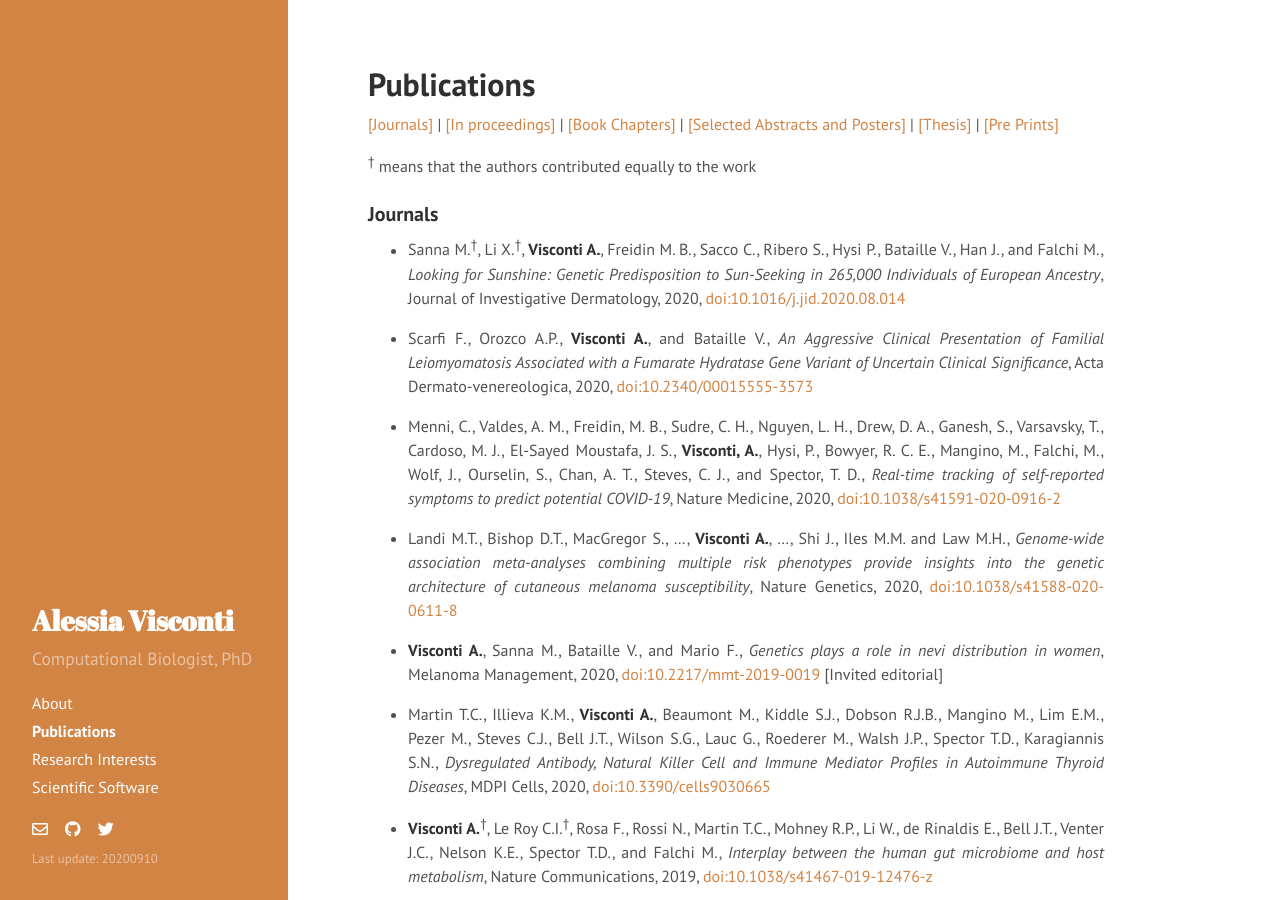
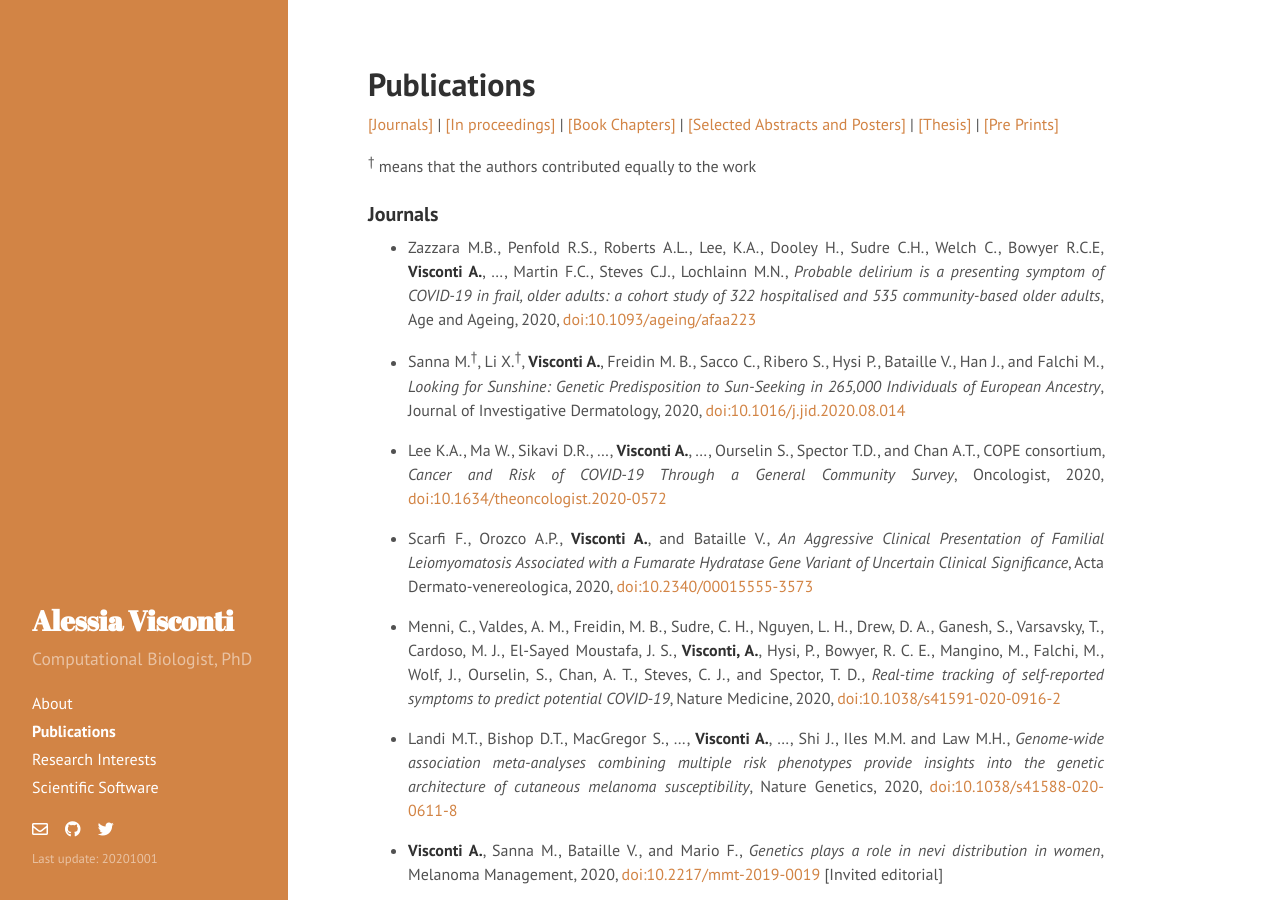
Before and after one commit to alesssia/alesssia.github.io, a Jekyll site: the page built from publications.md, in a window 1280 px wide and 900 px high. Built offline with Jekyll 4.4.1, drawn with Linux system fonts in a browser that asks for light colours; nearby versions of some CDN libraries; a style sheet for code colours, icons or effects is not loaded.

Commit message:
Added COVID-19 pubs; commented Review activity in CV

```diff
--- a/_config.yml
+++ b/_config.yml
@@ -11,7 +11,7 @@ tagline:     ''
 description: 'Computational Biologist, PhD'
 url:         http://alesssia.github.io/
 baseurl:     /
-lastmod:    '20200910'
+lastmod:    '20201001'
 
 author:
   name:      'Alessia Visconti'
--- a/publications.md
+++ b/publications.md
@@ -15,7 +15,11 @@ title: Publications
 
 ###  Journals
 
+- Zazzara M.B., Penfold R.S., Roberts A.L., Lee, K.A., Dooley H., Sudre C.H., Welch C., Bowyer R.C.E, **Visconti A.**, ..., Martin F.C., Steves C.J., Lochlainn M.N., *Probable delirium is a presenting symptom of COVID-19 in frail, older adults: a cohort study of 322 hospitalised and 535 community-based older adults*, Age and Ageing, 2020, [doi:10.1093/ageing/afaa223](https://doi.org/10.1093/ageing/afaa223)
+
 - Sanna M.<sup>†</sup>, Li X.<sup>†</sup>, **Visconti A.**, Freidin M. B., Sacco C., Ribero S., Hysi P., Bataille V., Han J., and Falchi M., *Looking for Sunshine: Genetic Predisposition to Sun-Seeking in 265,000 Individuals of European Ancestry*, Journal of Investigative Dermatology, 2020, [doi:10.1016/j.jid.2020.08.014](https://www.jidonline.org/article/S0022-202X(20)32049-2/fulltext)
+
+- Lee K.A., Ma W., Sikavi D.R., ..., **Visconti A.**, ..., Ourselin S., Spector T.D., and Chan A.T., COPE consortium, *Cancer and Risk of COVID-19 Through a General Community Survey*, Oncologist, 2020, [doi:10.1634/theoncologist.2020-0572](https://theoncologist.onlinelibrary.wiley.com/doi/full/10.1634/theoncologist.2020-0572)
 
 - Scarfi F., Orozco A.P., **Visconti A.**, and Bataille V., *An Aggressive Clinical Presentation of Familial Leiomyomatosis Associated with a Fumarate Hydratase Gene Variant of Uncertain Clinical Significance*, Acta Dermato-venereologica, 2020, [doi:10.2340/00015555-3573](https://www.medicaljournals.se/acta/content/abstract/10.2340/00015555-3573)
 
```
Also changed, not shown: 2 other files.
